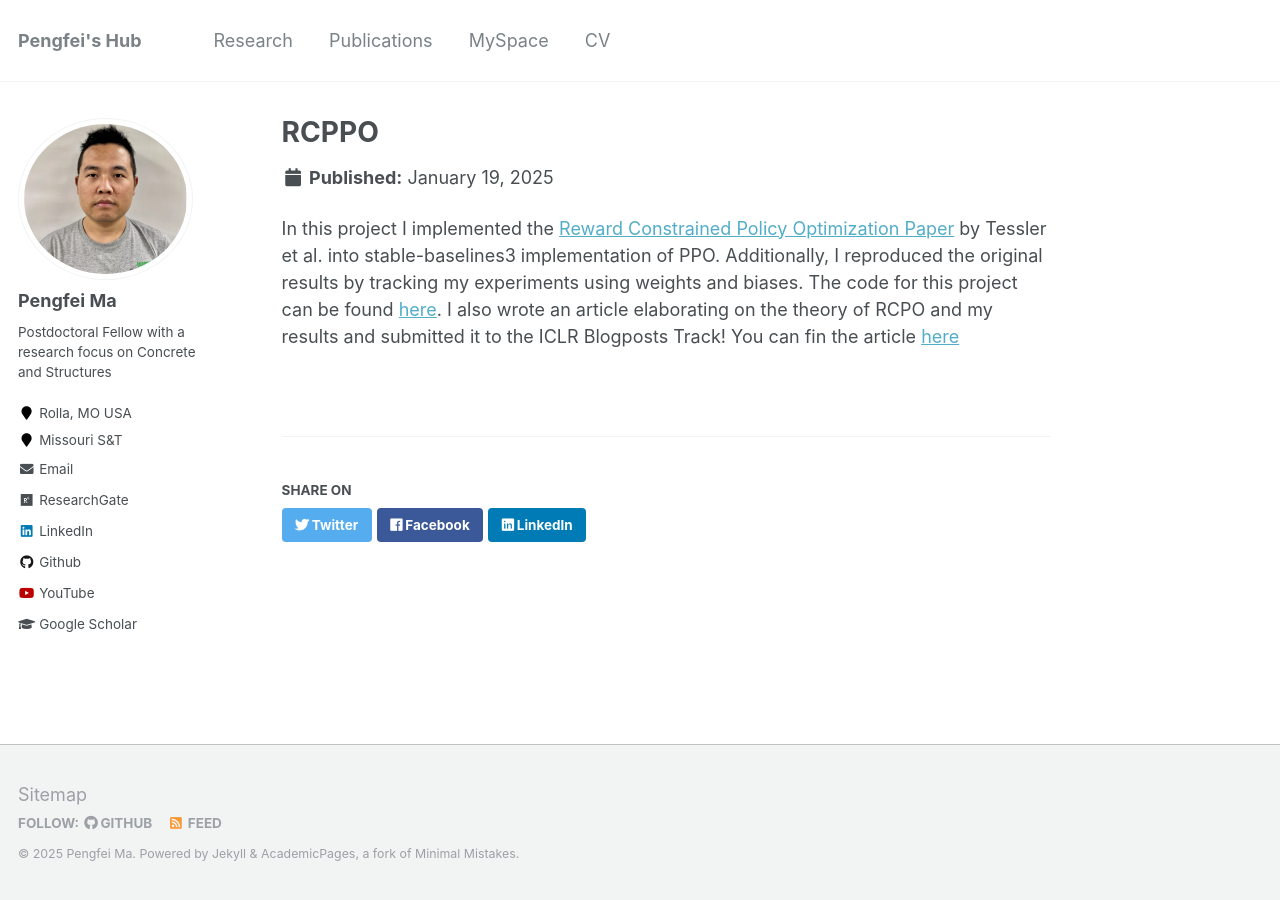
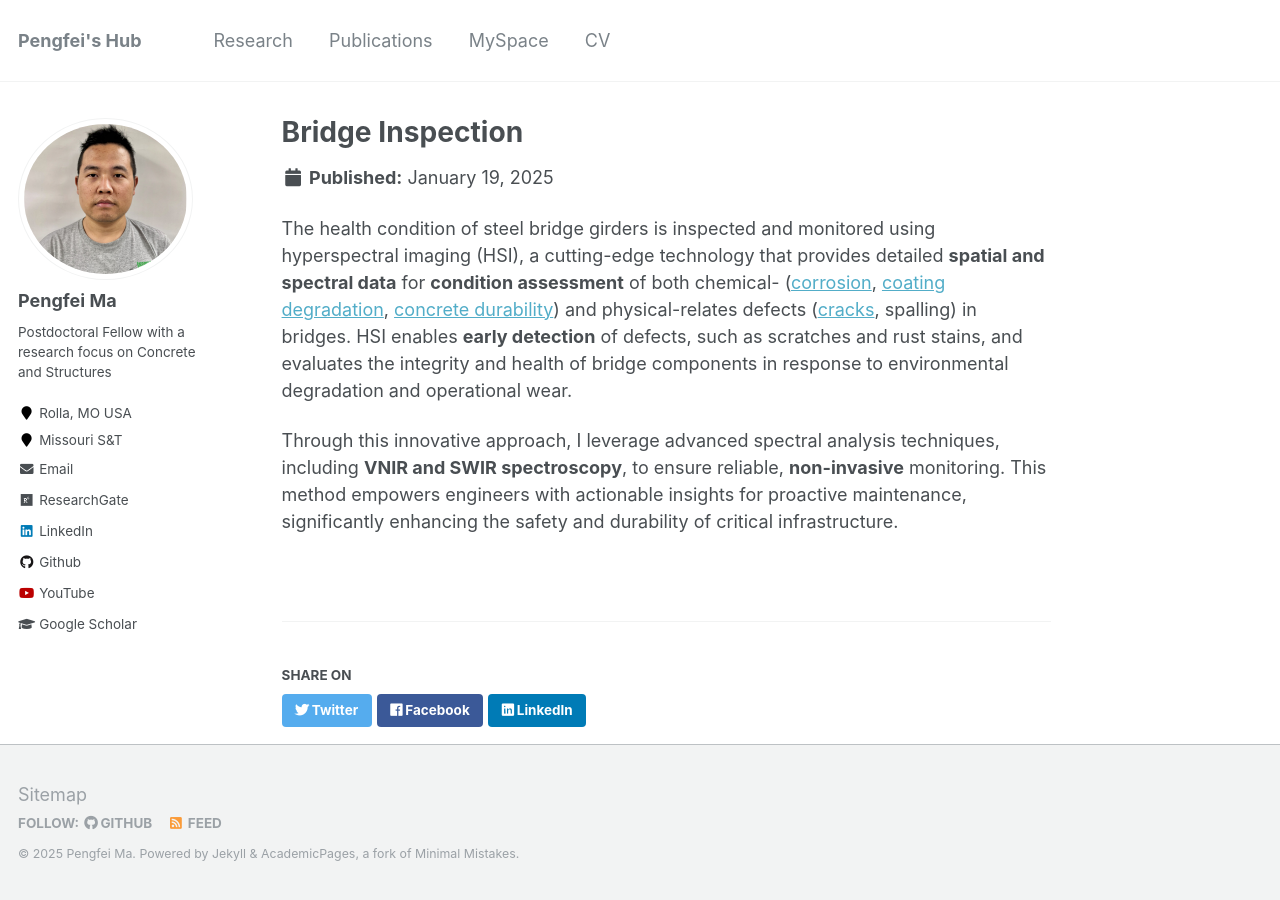
Before and after one commit to KyleMMA/KyleMMA.github.io, a Jekyll site: the page built from _portfolio/RCPPO.md, in a window 1280 px wide. Built offline with Jekyll 4.4.1, drawn with Linux system fonts in a browser that asks for light colours.

Commit message:
Update RCPPO.md

```diff
--- a/_portfolio/RCPPO.md
+++ b/_portfolio/RCPPO.md
@@ -1,7 +1,10 @@
 ---
-title: "RCPPO"
-excerpt: "Implementation of RCPO into stable-baselines3 PPO. <br/><img src='/images/RCPPO.png'>"
+title: "Bridge Inspection"
+excerpt: "**Bridge inspection with UVAs/Drones** The health condition of bridges is inspected by multiple modal sensors integrated into a UAV/drone for condition assessment and monitoring in responses to natural degradations and extreme events. <br/><img src='/images/10th bridge  inspection.png'>"
 collection: portfolio
+
 ---
 
-In this project I implemented the [Reward Constrained Policy Optimization Paper](https://openreview.net/pdf?id=SkfrvsA9FX) by Tessler et al. into stable-baselines3 implementation of PPO. Additionally, I reproduced the original results by tracking my experiments using weights and biases. The code for this project can be found [here](https://github.com/sudo-Boris/stable-baselines3). I also wrote an article elaborating on the theory of RCPO and my results and submitted it to the ICLR Blogposts Track! You can fin the article [here](https://iclr-blogposts.github.io/staging/blog/2023/Adaptive-Reward-Penalty-in-Safe-Reinforcement-Learning/)
+The health condition of steel bridge girders is inspected and monitored using hyperspectral imaging (HSI), a cutting-edge technology that provides detailed **spatial and spectral data** for **condition assessment** of both chemical- ([corrosion](https://doi.org/10.1016/j.conbuildmat.2023.130506), [coating degradation](https://doi.org/10.3390/coatings13061008), [concrete durability](https://doi.org/10.1016/j.conbuildmat.2024.135207)) and physical-relates defects ([cracks](https://ui.adsabs.harvard.edu/abs/2025arXiv250106922Z/abstract), spalling) in bridges. HSI enables **early detection** of defects, such as scratches and rust stains, and evaluates the integrity and health of bridge components in response to environmental degradation and operational wear.
+
+Through this innovative approach, I leverage advanced spectral analysis techniques, including **VNIR and SWIR spectroscopy**, to ensure reliable, **non-invasive** monitoring. This method empowers engineers with actionable insights for proactive maintenance, significantly enhancing the safety and durability of critical infrastructure.
```
